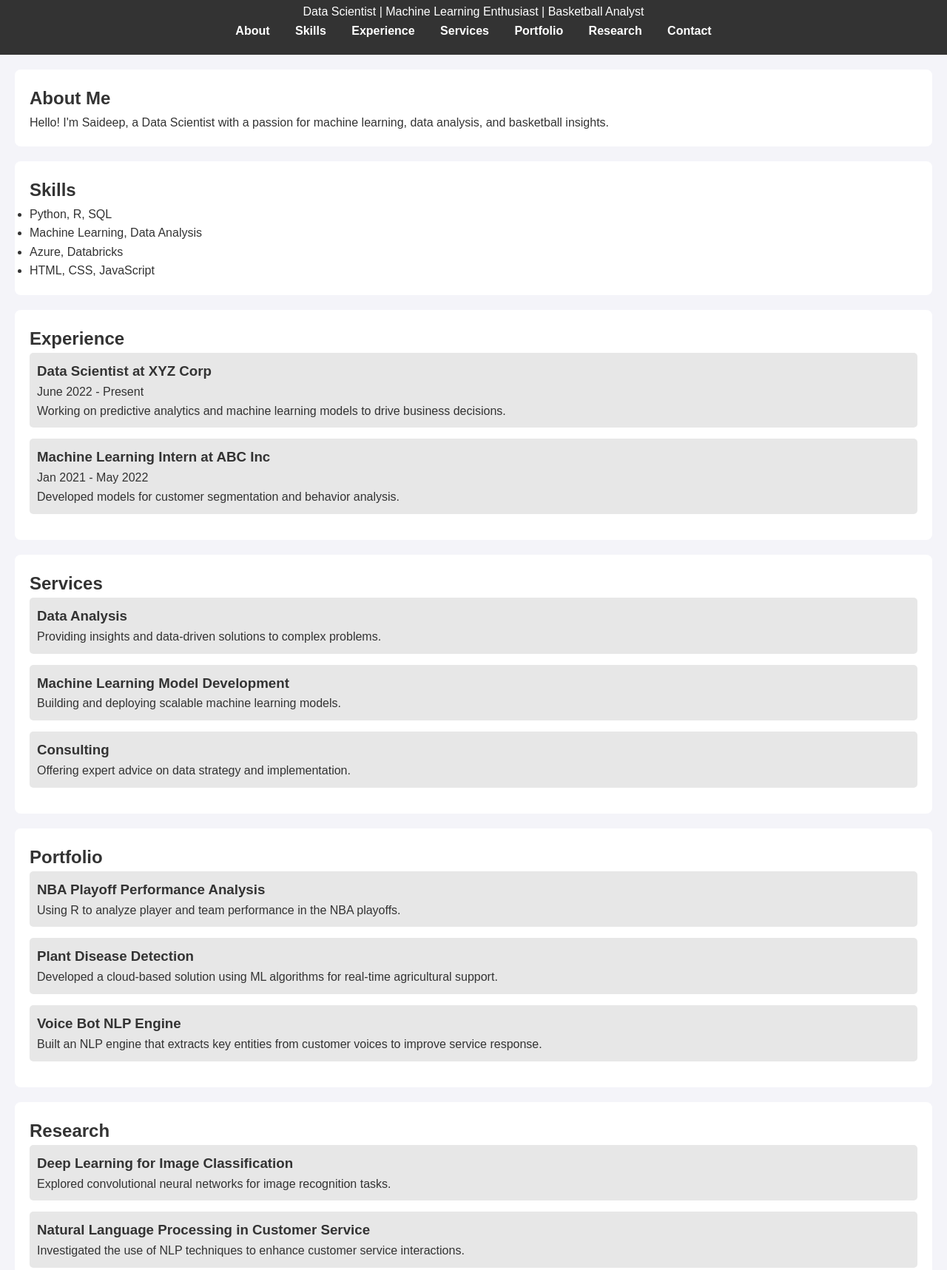
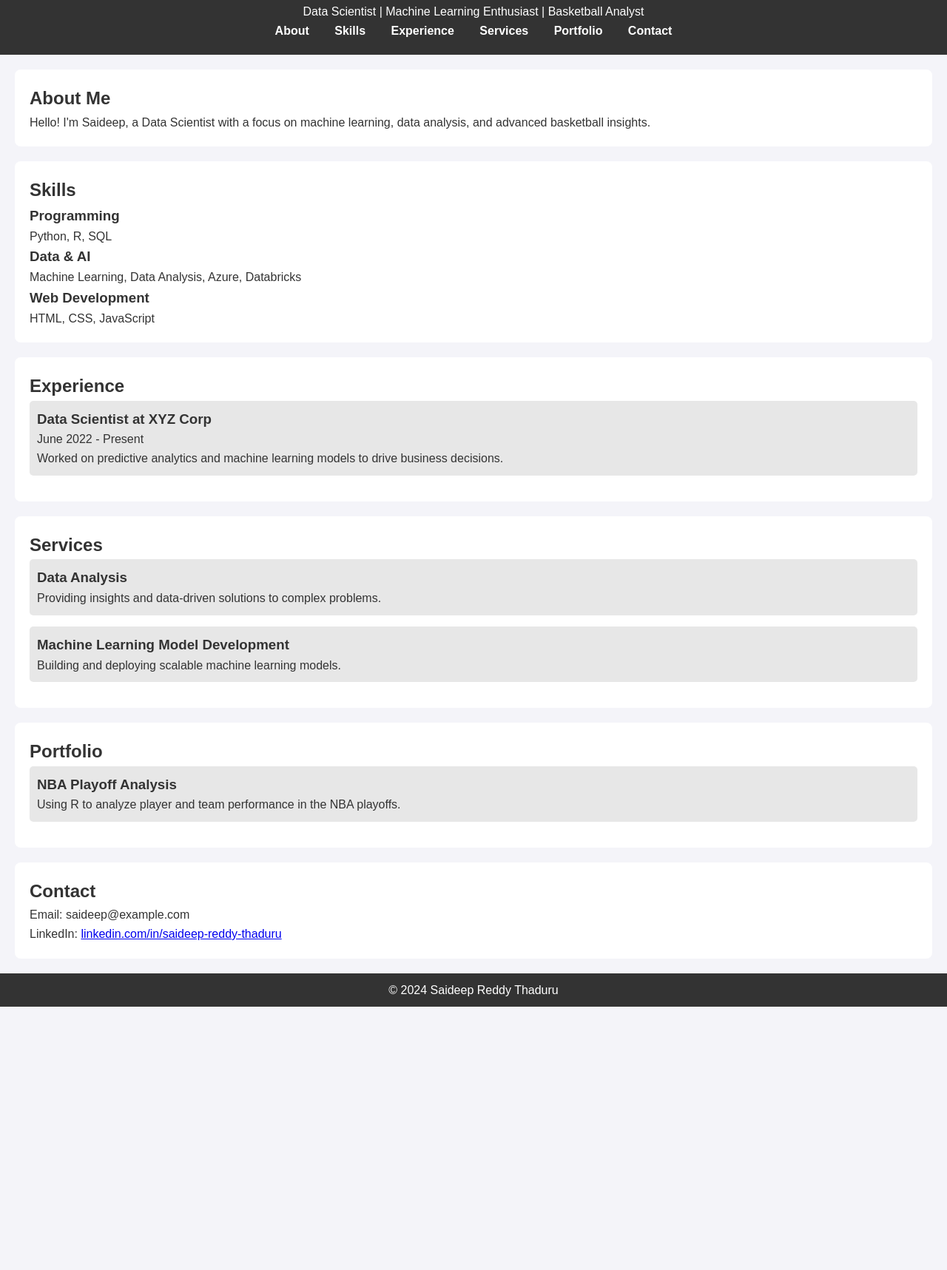
Before and after one commit to prithvi1739/Portfolio, a plain HTML site: page index.html in a window 1280 px wide. Shown: the part 91-1808 px from the top of the page at 74% size. After the commit the page ends 1452 px from the top, so only its background shows below. Drawn offline with Linux system fonts and the light colour scheme.

Commit message:
Update index.html

```diff
--- a/index.html
+++ b/index.html
@@ -16,41 +16,41 @@
             <a href="#experience">Experience</a>
             <a href="#services">Services</a>
             <a href="#portfolio">Portfolio</a>
-            <a href="#research">Research</a>
             <a href="#contact">Contact</a>
         </nav>
     </header>
 
-    <section id="about">
+    <section id="about" class="content-section">
         <h2>About Me</h2>
-        <p>Hello! I'm Saideep, a Data Scientist with a passion for machine learning, data analysis, and basketball insights.</p>
+        <p>Hello! I'm Saideep, a Data Scientist with a focus on machine learning, data analysis, and advanced basketball insights.</p>
     </section>
 
-    <section id="skills">
+    <section id="skills" class="content-section">
         <h2>Skills</h2>
-        <ul>
-            <li>Python, R, SQL</li>
-            <li>Machine Learning, Data Analysis</li>
-            <li>Azure, Databricks</li>
-            <li>HTML, CSS, JavaScript</li>
-        </ul>
+        <div class="skill-category">
+            <h3>Programming</h3>
+            <p>Python, R, SQL</p>
+        </div>
+        <div class="skill-category">
+            <h3>Data & AI</h3>
+            <p>Machine Learning, Data Analysis, Azure, Databricks</p>
+        </div>
+        <div class="skill-category">
+            <h3>Web Development</h3>
+            <p>HTML, CSS, JavaScript</p>
+        </div>
     </section>
 
-    <section id="experience">
+    <section id="experience" class="content-section">
         <h2>Experience</h2>
         <div class="experience-item">
             <h3>Data Scientist at XYZ Corp</h3>
-            <p>June 2022 - Present</p>
-            <p>Working on predictive analytics and machine learning models to drive business decisions.</p>
-        </div>
-        <div class="experience-item">
-            <h3>Machine Learning Intern at ABC Inc</h3>
-            <p>Jan 2021 - May 2022</p>
-            <p>Developed models for customer segmentation and behavior analysis.</p>
+            <span>June 2022 - Present</span>
+            <p>Worked on predictive analytics and machine learning models to drive business decisions.</p>
         </div>
     </section>
 
-    <section id="services">
+    <section id="services" class="content-section">
         <h2>Services</h2>
         <div class="service-item">
             <h3>Data Analysis</h3>
@@ -60,41 +60,17 @@
             <h3>Machine Learning Model Development</h3>
             <p>Building and deploying scalable machine learning models.</p>
         </div>
-        <div class="service-item">
-            <h3>Consulting</h3>
-            <p>Offering expert advice on data strategy and implementation.</p>
+    </section>
+
+    <section id="portfolio" class="content-section">
+        <h2>Portfolio</h2>
+        <div class="project-card">
+            <h3>NBA Playoff Analysis</h3>
+            <p>Using R to analyze player and team performance in the NBA playoffs.</p>
         </div>
     </section>
 
-    <section id="portfolio">
-        <h2>Portfolio</h2>
-        <div class="project-card">
-            <h3>NBA Playoff Performance Analysis</h3>
-            <p>Using R to analyze player and team performance in the NBA playoffs.</p>
-        </div>
-        <div class="project-card">
-            <h3>Plant Disease Detection</h3>
-            <p>Developed a cloud-based solution using ML algorithms for real-time agricultural support.</p>
-        </div>
-        <div class="project-card">
-            <h3>Voice Bot NLP Engine</h3>
-            <p>Built an NLP engine that extracts key entities from customer voices to improve service response.</p>
-        </div>
-    </section>
-
-    <section id="research">
-        <h2>Research</h2>
-        <div class="research-item">
-            <h3>Deep Learning for Image Classification</h3>
-            <p>Explored convolutional neural networks for image recognition tasks.</p>
-        </div>
-        <div class="research-item">
-            <h3>Natural Language Processing in Customer Service</h3>
-            <p>Investigated the use of NLP techniques to enhance customer service interactions.</p>
-        </div>
-    </section>
-
-    <section id="contact">
+    <section id="contact" class="content-section">
         <h2>Contact</h2>
         <p>Email: saideep@example.com</p>
         <p>LinkedIn: <a href="https://linkedin.com/in/saideep-reddy-thaduru" target="_blank">linkedin.com/in/saideep-reddy-thaduru</a></p>
```
